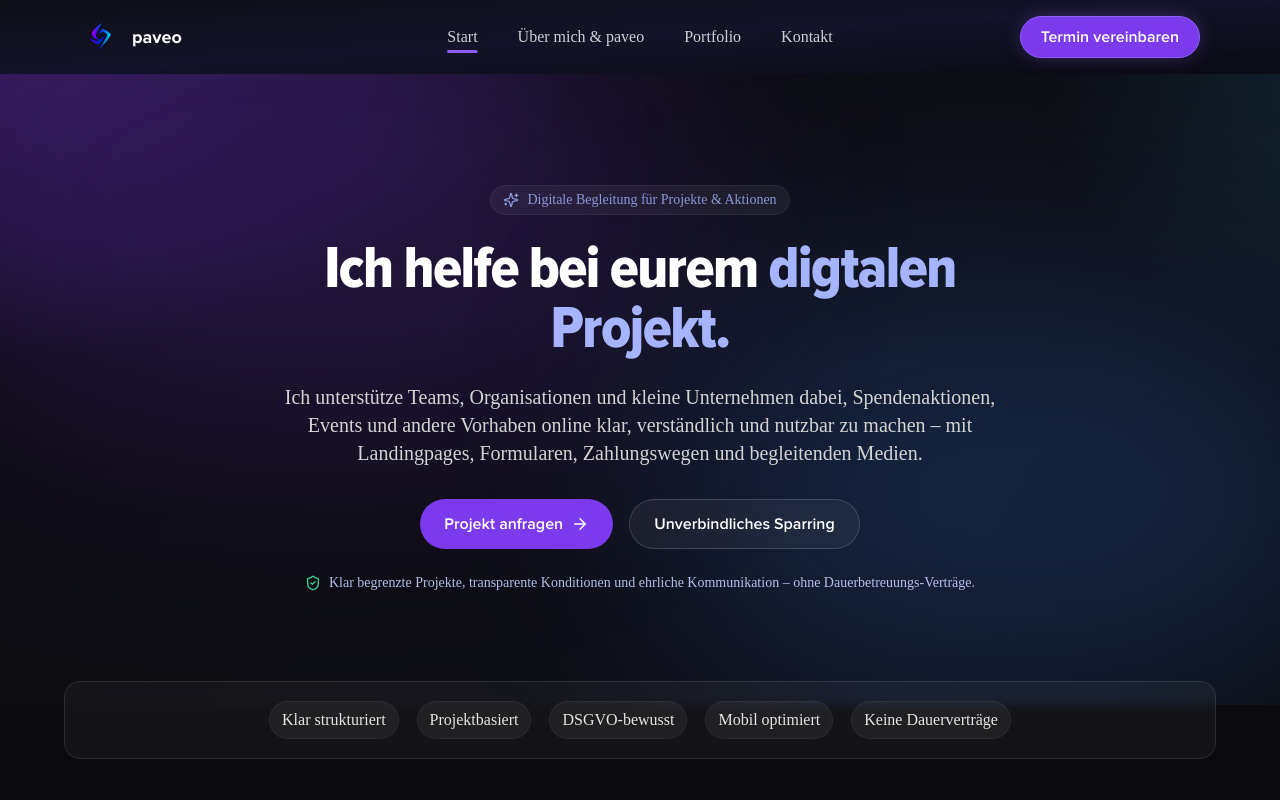
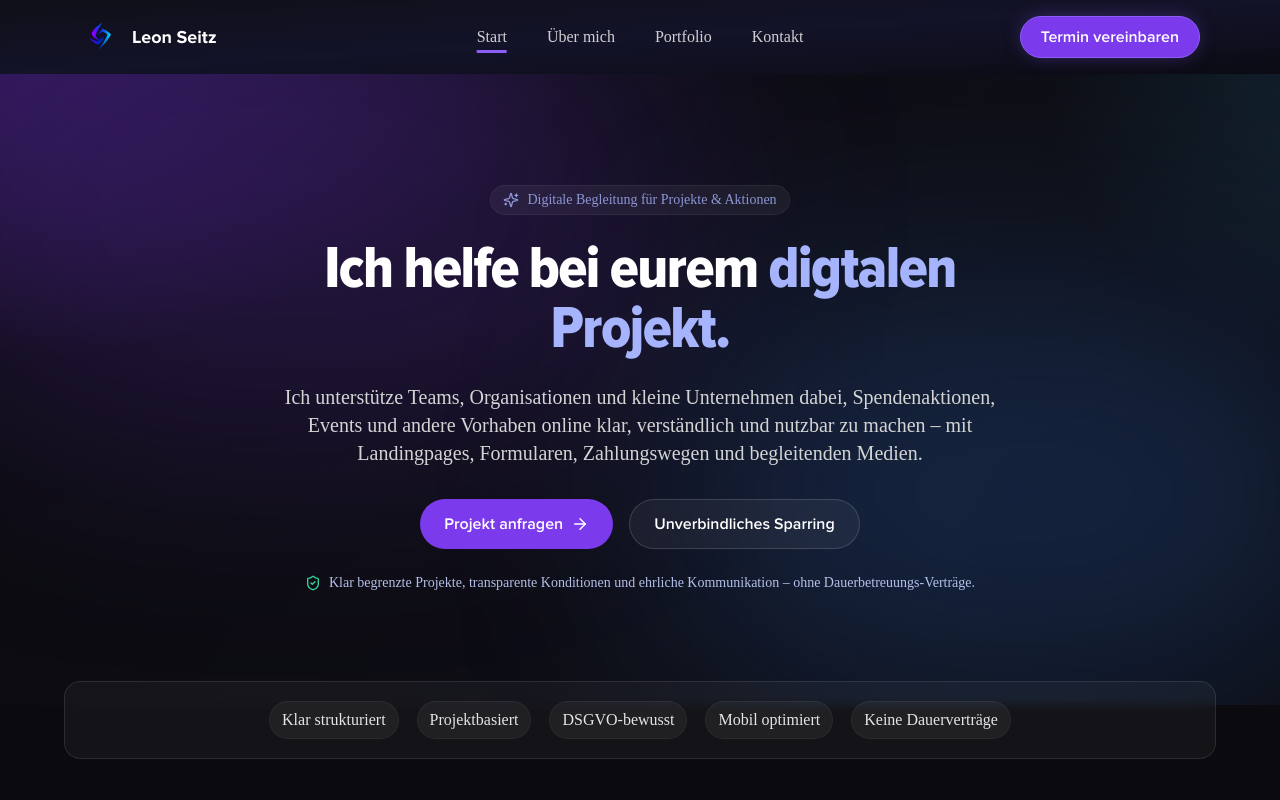
Before and after one commit to cyclebittt/pavewebyyyy, a Next.js app: page / in a window 1280 px wide. Shown: the top 800 px of the page. Built offline with nearby package versions, Linux system fonts and the light colour scheme; a web font is replaced by a local one.

Commit message:
Update Navbar label from 'paveo' to 'Leon Seitz'

```diff
--- a/components/layout/Navbar.jsx
+++ b/components/layout/Navbar.jsx
@@ -8,7 +8,7 @@ import React, { useEffect, useRef, useState } from 'react';
 
 const links = [
   { href: '/', label: 'Start', key: '' },
-  { href: '/about', label: 'Über mich & paveo', key: 'about' },
+  { href: '/about', label: 'Über mich', key: 'about' },
   { href: '/portfolio', label: 'Portfolio', key: 'portfolio' },
   // { href: '/blogs', label: 'Blog', key: 'blogs' },
   { href: '/contact', label: 'Kontakt', key: 'contact' },
@@ -74,7 +74,7 @@ export default function Navbar() {
               className="h-10 w-auto"
               priority
             />
-            <span className="font-bold text-lg text-white">paveo</span>
+            <span className="font-bold text-lg text-white">Leon Seitz</span>
           </span>
         </Link>
 
```
